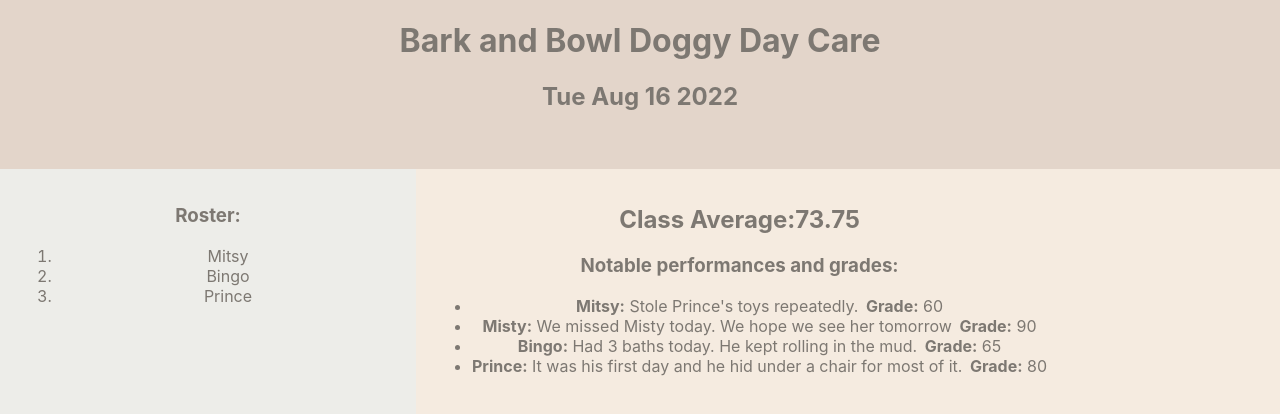
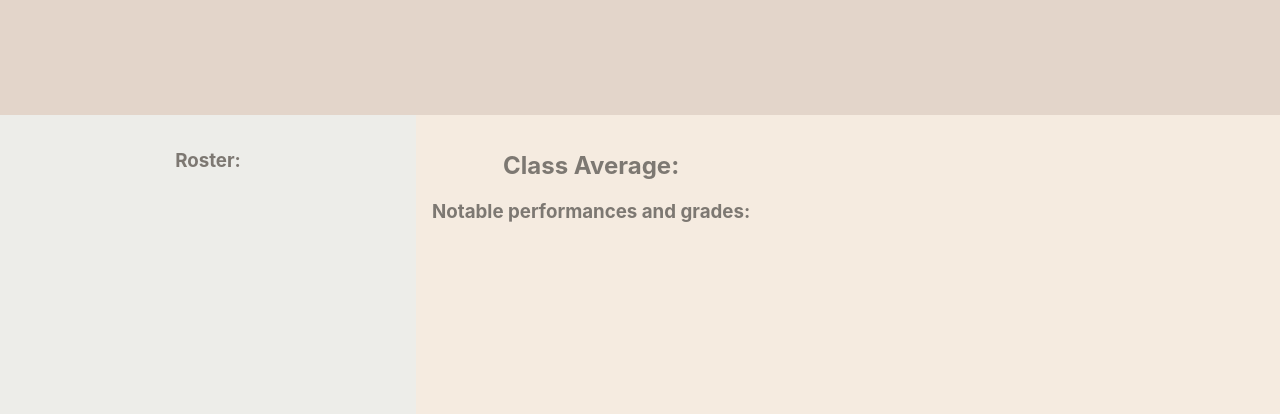
Before and after one commit to pursuit-curriculum-resources/starter-react-props, a React (Create React App) app: page / in a window 1280 px wide. Shown: the top 414 px of the page. Built offline with nearby package versions, Linux system fonts and the light colour scheme.

Commit message:
fix typos

```diff
--- a/src/components/Aside.js
+++ b/src/components/Aside.js
@@ -1,12 +1,8 @@
-function Aside({ dogs }) {
+function Aside() {
   return (
     <aside>
       <h3>Roster:</h3>
-      <ol>
-        {dogs.map((dog) =>
-          dog.present ? <li key={dog.name}>{dog.name}</li> : null
-        )}
-      </ol>
+      <ol></ol>
     </aside>
   );
 }
--- a/src/components/Header.js
+++ b/src/components/Header.js
@@ -1,8 +1,8 @@
-function Header({ todaysDate, name }) {
+function Header() {
   return (
     <header>
-      <h1>{name}</h1>
-      <h2>{todaysDate}</h2>
+      <h1></h1>
+      <h2></h2>
     </header>
   );
 }
--- a/src/components/Main.js
+++ b/src/components/Main.js
@@ -1,26 +1,9 @@
-function Main({ dogs }) {
-  const getAverage = (dogs) => {
-    let sum = 0;
-    for (let dog of dogs) {
-      sum += parseInt(dog.grade);
-    }
-    return (sum / dogs.length).toFixed(2);
-  };
-  const average = getAverage(dogs);
+function Main() {
   return (
     <main>
-      <h2>Class Average:{average}</h2>
+      <h2>Class Average:</h2>
       <h3>Notable performances and grades:</h3>
-      <ul>
-        {dogs.map((dog) => {
-          return (
-            <li key={dog.name}>
-              <span>{dog.name}:</span> {dog.notes}
-              <span>&nbsp; Grade:</span> {dog.grade}
-            </li>
-          );
-        })}
-      </ul>
+      <ul></ul>
     </main>
   );
 }
```
